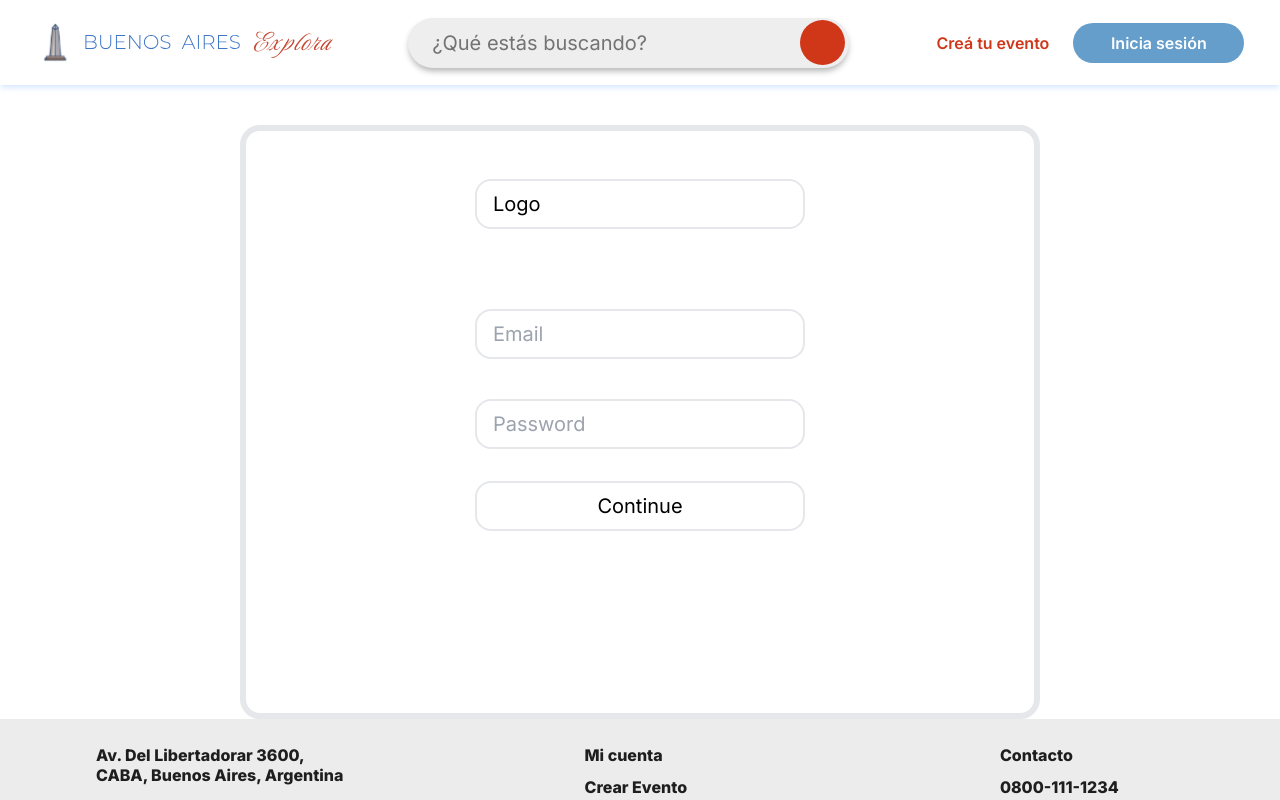
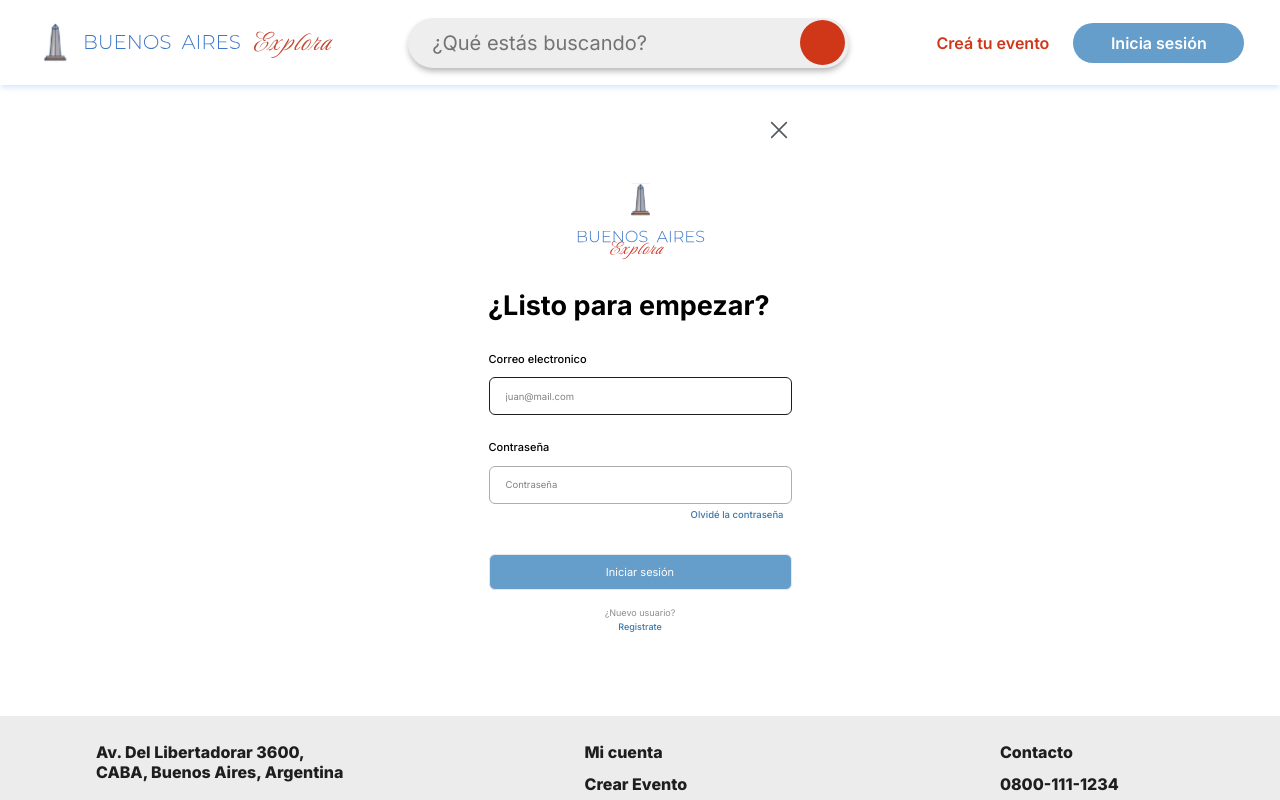
Before and after one commit to Lazajs/s11-deploy, a Next.js app in the folder client/: page /login in a window 1280 px wide. Shown: the top 800 px of the page. Built offline with nearby package versions, Linux system fonts and the light colour scheme; some icons are missing.

Commit message:
feat: add static login component

```diff
--- a/client/src/app/login/page.jsx
+++ b/client/src/app/login/page.jsx
@@ -1,6 +1,7 @@
 'use client';
 import { useState } from 'react';
 import Link from 'next/link';
+import { Icon } from '@iconify/react';
 
 function LoginPage() {
   const [formData, setFormData] = useState({
@@ -22,17 +23,31 @@ function LoginPage() {
   }
 
   return (
-    <main className="flex flex-col items-center mt-10">
-      <div className="flex flex-col items-center w-[300px] xl:w-[800px] xl:h-[594px] xl:border-[6px] border-fifth rounded-[20px]">
+    <main className="flex justify-center">
+      <div className="w-[304px] flex flex-col items-center justify-center py-8">
+        <div className="flex flex-row-reverse w-full">
+          <Icon icon="ph:x" className="text-[#54595F] w-[26px] h-[26px]" />
+        </div>
+        {/* Logo */}
+        <div className="mt-10">
+          <img src="/login/logo.svg" alt="Logo" className="w-[131px]" />
+        </div>
+        {/* Title */}
+        <div className="mt-6 mb-6 w-full">
+          <h1 className="font-bold text-[27px] text-left">
+            ¿Listo para empezar?
+          </h1>
+        </div>
+
+        <div>
           {/* Form */}
-        <form onSubmit={handleSubmit} className="w-[330px]">
-          {/* Logo */}
-          <h1 className="border border-2 rounded-2xl outline-none px-4 py-2 mb-16 mx-auto w-[90%] xl:w-[100%] xl:text-[20px] xl:mt-12">
-            Logo
-          </h1>
+          <form onSubmit={handleSubmit}>
             {/* Email */}
-          <div className="mb-6 xl:mt-20">
-            <div className="flex items-center">
+            <div className="mb-6">
+              <div className="flex flex-col font-medium">
+                <label htmlFor="email" className="text-[11px] mb-2.5">
+                  Correo electronico
+                </label>
                 <input
                   type="email"
                   id="email"
@@ -40,16 +55,17 @@ function LoginPage() {
                   value={formData.email || ''}
                   onChange={handleChange}
                   required
-                placeholder="Email"
-                className="border border-2 rounded-2xl outline-none px-4 py-2 mx-auto w-[100%] xl:text-[20px] xl:mb-4"
+                  placeholder="juan@mail.com"
+                  className="border border-[#1E1E1E] rounded-md outline-none px-4 py-2 w-[303px] h-[38px] text-[9.5px] placeholder:text-[#808080] placeholder:font-normal"
                 />
               </div>
             </div>
-
             {/* Password */}
-          <div className="mb-16 xl:mb-8">
-            <div className="flex items-center">
-              <div className="border border-2 rounded-2xl outline-none px-4 py-2 mx-auto w-[100%] xl:text-[20px]">
+            <div>
+              <div className="flex flex-col font-medium">
+                <label htmlFor="password" className="text-[11px] mb-2.5">
+                  Contraseña
+                </label>
                 <input
                   type="password"
                   id="password"
@@ -57,40 +73,48 @@ function LoginPage() {
                   value={formData.password || ''}
                   onChange={handleChange}
                   required
-                  placeholder="Password"
-                  className="w-full mr-2 outline-none"
+                  placeholder="Contraseña"
+                  className="border border-[#ADADAD] rounded-md outline-none px-4 py-2 w-[303px] h-[38px] text-[9.5px] placeholder:text-[#808080] placeholder:font-normal"
                 />
               </div>
             </div>
+            {/* Forgot Password */}
+            <div className="font-medium text-[#3C76A6] text-[9.5px] text-right mt-1 mr-2">
+              <Link href="/login">Olvidé la contraseña</Link>
             </div>
-
             {/* Submit */}
-          <div className="xl:w-[477px]">
+            <div className="mt-8 w-[303px] h-[36px]">
               <button
                 type="submit"
-              className="border border-2 rounded-2xl outline-none px-4 py-2 mb-8 mx-auto w-[100%] xl:text-[20px] xl:w-[330px]"
+                className="border rounded-md bg-[#659DCB] outline-none w-full h-full text-white text-[11px]"
               >
-              Continue
+                Iniciar sesión
               </button>
             </div>
           </form>
-
-        {/* Google */}
-        <div className="mt-12">
+        </div>
+        {/* Guest */}
+        <div>
           <Link
-            href="/"
-            className="flex items-center justify-start button border border-sixth border-2 rounded-2xl px-4 space-x-6 w-[330px] h-[41px] xl:hidden"
+            href="/login"
+            className="flex flex-col items-center justify-start my-4 text-[9px] text-[#8D8D8D]"
           >
-            <p>Continuar con Google</p>
+            ¿Nuevo usuario?{' '}
+            <span className="text-[#3C76A6] font-medium">Registrate</span>
           </Link>
         </div>
-        {/* Guest */}
+        {/* Google */}
+        <div>
           <Link
-          href="/"
-          className="flex items-center justify-start button border border-sixth border-2 rounded-2xl px-4 space-x-6 w-[330px] h-[41px] mt-4 xl:hidden"
+            href="/login"
+            className="flex items-center justify-center w-[35px]"
           >
-          ¿No tienes cuenta? <span className="underline">Regístrate</span>
+            <Icon
+              icon="flat-color-icons:google"
+              className="w-[35px] h-[35px]"
+            />
           </Link>
+        </div>
       </div>
     </main>
   );
```
Also changed, not shown: client/public/login/logo.svg (added). Lines whose indentation alone changed are shown as unchanged.
